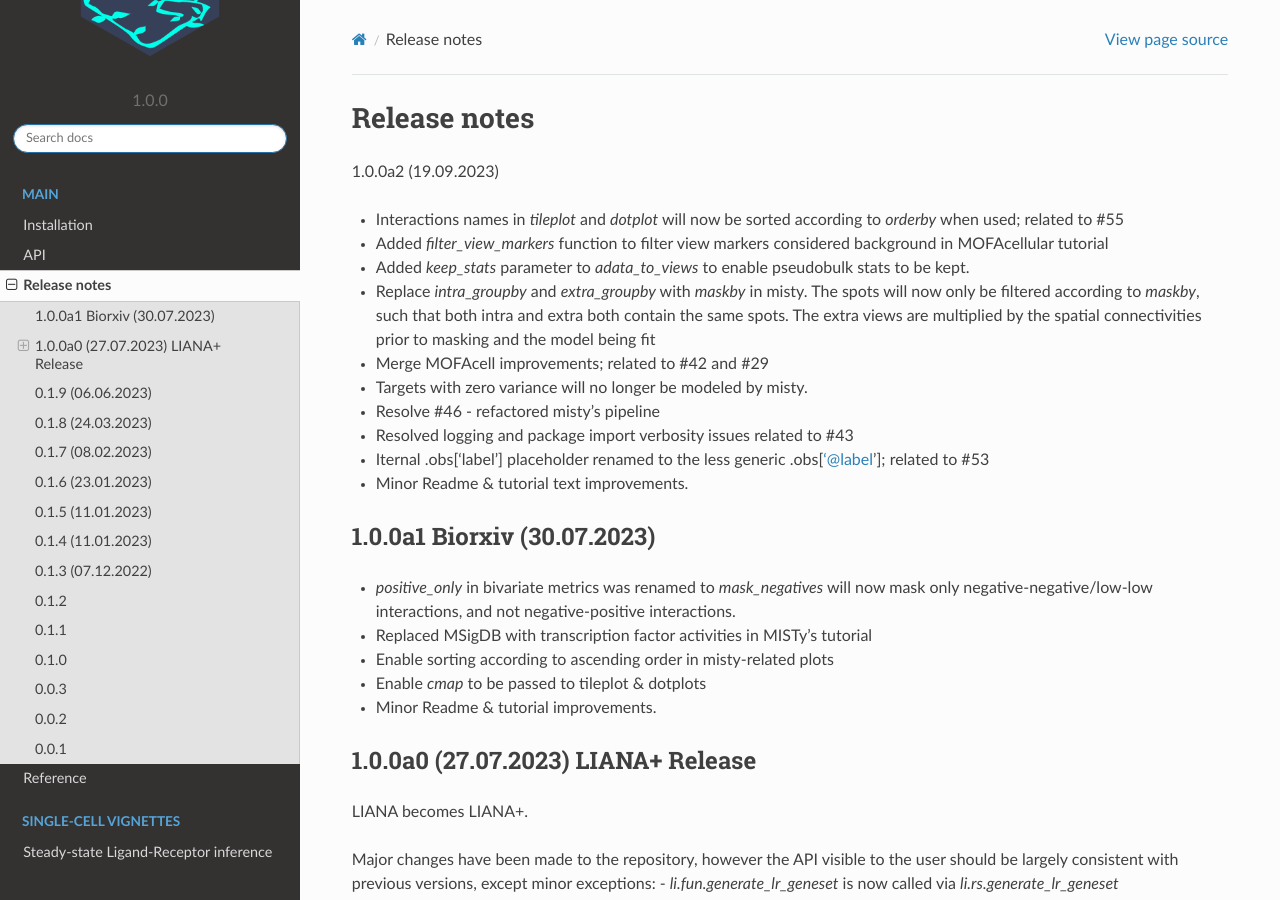
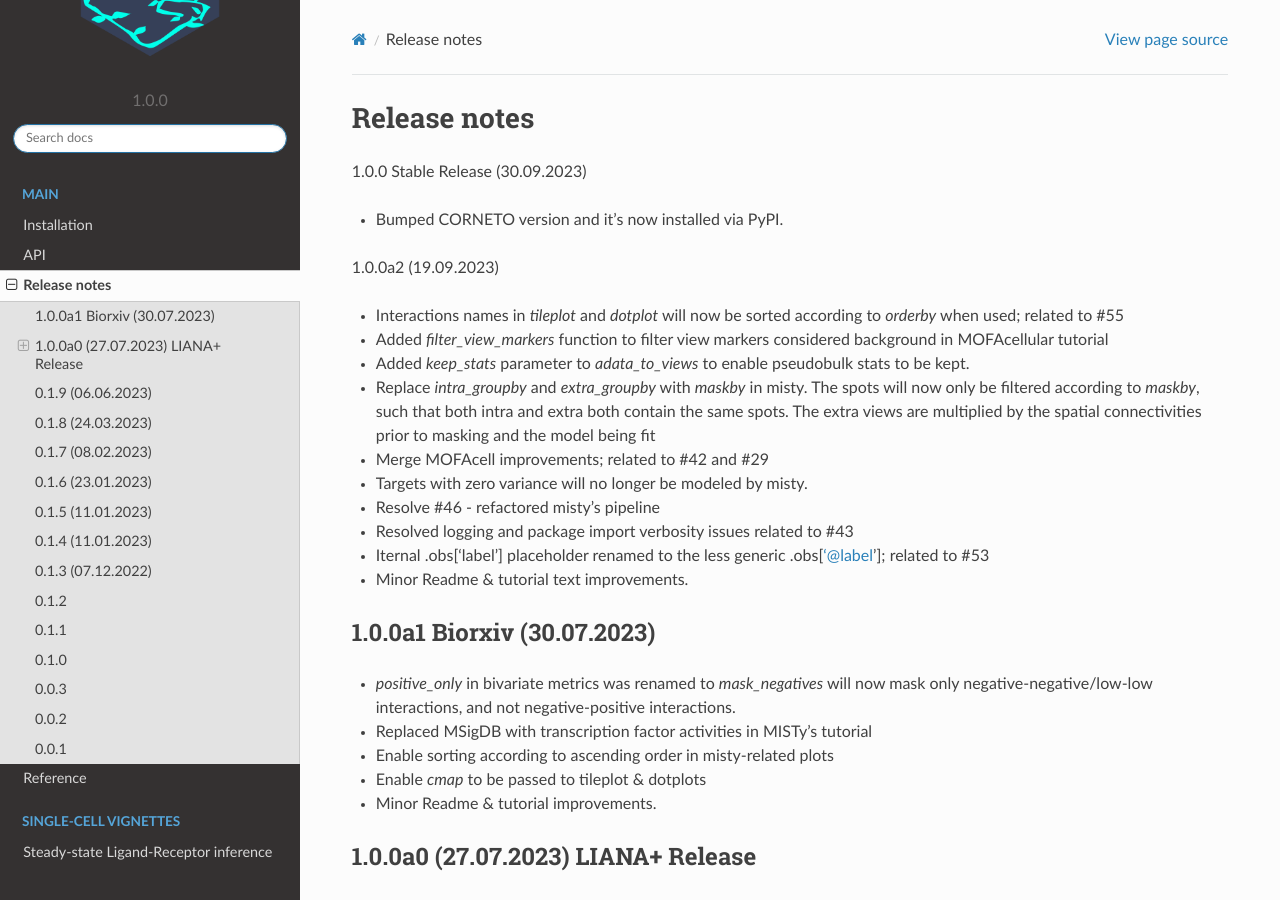
Before and after one commit to saezlab/liana-py, a Sphinx documentation site: the page built from docs/source/release_notes.rst, in a window 1280 px wide and 900 px high. Built offline with Sphinx 7.4.7 and the Read the Docs theme 2.0.0, drawn with Linux system fonts in a browser that asks for light colours; pages that are not in the unit, such as notebooks, are missing from menus.

Commit message:
update release notes

```diff
--- a/docs/source/release_notes.rst
+++ b/docs/source/release_notes.rst
@@ -1,5 +1,9 @@
 Release notes
 =============
+
+1.0.0 Stable Release (30.09.2023)
+
+- Bumped CORNETO version and it's now installed via PyPI.
 
 1.0.0a2 (19.09.2023)
 
```
